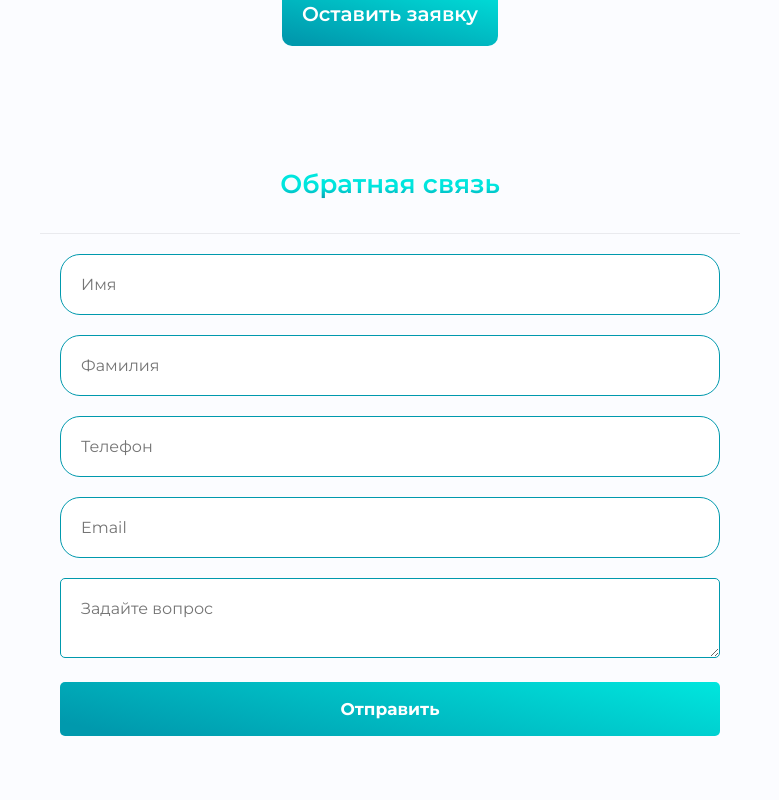
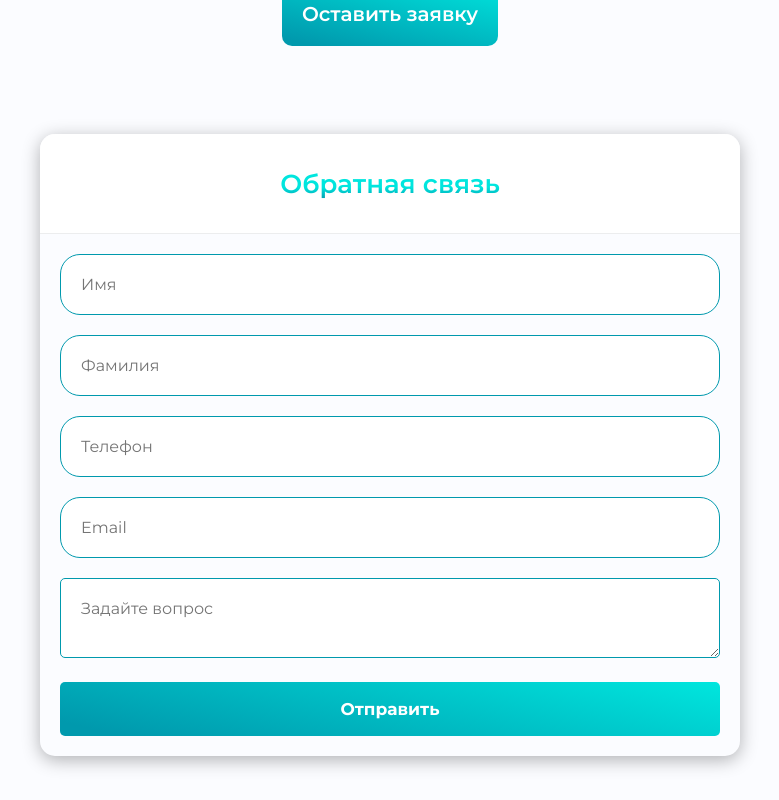
Before and after one commit to artemanz/vmr, a React (Create React App) app: page / in a window 1280 px wide. Shown: the part 8160-8960 px from the top of the page, without its empty margins (250-1029 px from the left). Built offline with nearby package versions, Linux system fonts and the light colour scheme.

Commit message:
Поправил стили формы

```diff
--- a/src/components/Form/BitrixForm.scss
+++ b/src/components/Form/BitrixForm.scss
@@ -6,6 +6,7 @@
   margin-top: 3%;
   user-select: none;
   margin-bottom: 80px;
+  box-shadow: 0 4px 18px 0 rgba(0, 0, 0, 0.3);
   border-radius: 15px;
   .bitrix-form_h2 {
     min-height: 100px;
@@ -13,6 +14,8 @@
     align-items: center;
     justify-content: center;
     border-bottom: 1px solid rgba(82, 92, 105, 0.11);
+    border-radius: 15px 15px 0 0;
+    background-color: white;
     h1 {
       font-size: 26px;
       background: linear-gradient(
```
